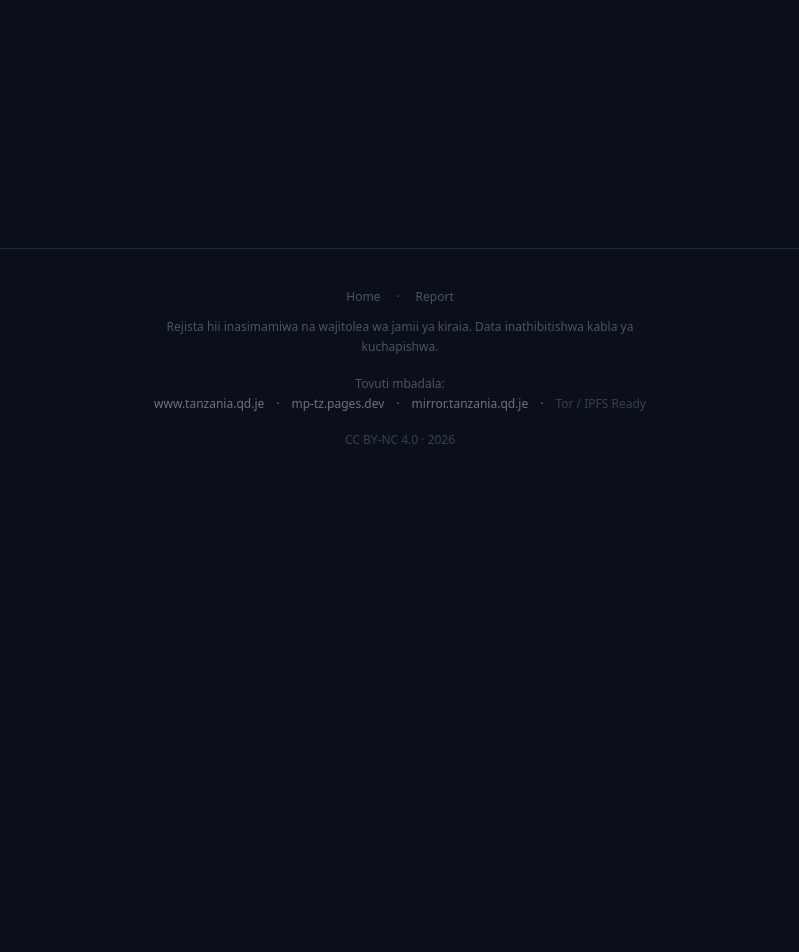
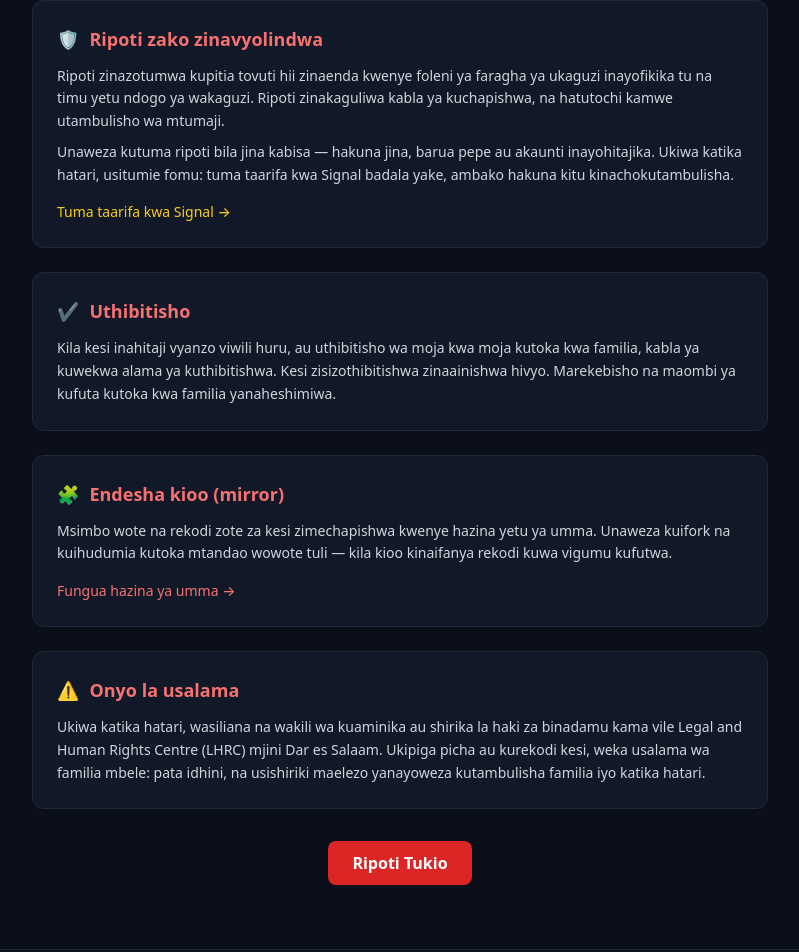
Before and after one commit to mashimi/tanzaniamissing, a Next.js app in the folder mp-tz/: page /about in a window 1280 px wide. Before the commit this address had no page. Shown: the part 657-1609 px from the top of the page, without its empty margins (240-1039 px from the left). Before the commit the page ends 1145 px from the top, so only its background shows below. Built offline with nearby package versions, Linux system fonts and the light colour scheme.

Commit message:
Add bilingual About page with registry transparency sections

```diff
--- /dev/null
+++ b/mp-tz/src/app/about/page.tsx
@@ -0,0 +1,103 @@
+"use client";
+import Link from "next/link";
+import { useI18n } from "@/i18n/I18nProvider";
+
+const REPO_URL = "https://github.com/mashimi/tanzaniamissing";
+
+export default function AboutPage() {
+  const { t } = useI18n();
+
+  const sections = [
+    {
+      icon: "✊",
+      title: t("about.why_title"),
+      body: [t("about.why")],
+    },
+    {
+      icon: "🗄️",
+      title: t("about.survives_title"),
+      body: [t("about.survives_1"), t("about.survives_2")],
+    },
+    {
+      icon: "🛡️",
+      title: t("about.protection_title"),
+      body: [t("about.protection_1"), t("about.protection_2")],
+      signalLink: true,
+    },
+    {
+      icon: "✔️",
+      title: t("about.verification_title"),
+      body: [t("about.verification")],
+    },
+    {
+      icon: "🧩",
+      title: t("about.mirror_title"),
+      body: [t("about.mirror")],
+      repoLink: true,
+    },
+    {
+      icon: "⚠️",
+      title: t("about.safety_title"),
+      body: [t("about.safety")],
+    },
+  ];
+
+  return (
+    <div className="max-w-3xl mx-auto px-4 py-10">
+      <h1 className="text-3xl md:text-4xl font-extrabold text-white mb-8">
+        {t("about.heading")}
+      </h1>
+
+      <div className="space-y-6">
+        {sections.map((s, i) => (
+          <section
+            key={i}
+            className="bg-gray-900 border border-gray-800 rounded-xl p-6"
+          >
+            <h2 className="flex items-center gap-2.5 text-lg font-bold text-red-400 mb-3">
+              <span aria-hidden="true">{s.icon}</span>
+              {s.title}
+            </h2>
+            {s.body.map((paragraph, j) => (
+              <p
+                key={j}
+                className="text-gray-300 text-sm leading-relaxed mb-2 last:mb-0"
+              >
+                {paragraph}
+              </p>
+            ))}
+            {s.signalLink && (
+              <a
+                href="/api/signal"
+                target="_blank"
+                rel="noopener noreferrer"
+                className="inline-block mt-2 text-yellow-400 hover:text-yellow-300 text-sm font-medium transition-colors"
+              >
+                {t("about.protection_signal")}
+              </a>
+            )}
+            {s.repoLink && (
+              <a
+                href={REPO_URL}
+                target="_blank"
+                rel="noopener noreferrer"
+                className="inline-block mt-2 text-red-400 hover:text-red-300 text-sm font-medium transition-colors"
+              >
+                {t("about.repo_link")}
+              </a>
+            )}
+          </section>
+        ))}
+      </div>
+
+      <div className="mt-8 text-center">
+        <Link
+          href="/submit/"
+          className="inline-block bg-red-600 hover:bg-red-500 text-white font-semibold px-6 py-2.5 rounded-lg transition-colors"
+        >
+          {t("nav.submit")}
+        </Link>
+      </div>
+    </div>
+  );
+}
--- a/mp-tz/src/components/Footer.tsx
+++ b/mp-tz/src/components/Footer.tsx
@@ -7,6 +7,8 @@ export default function Footer() {
     <footer className="border-t border-gray-800 py-10 px-4 text-center space-y-3">
       <div className="flex justify-center gap-4 text-xs text-gray-600 mb-2">
         <a href="/" className="hover:text-gray-400 transition-colors">Home</a>
+        <span>·</span>
+        <a href="/about/" className="hover:text-gray-400 transition-colors">About</a>
         <span>·</span>
         <a href="/submit/" className="hover:text-gray-400 transition-colors">Report</a>
       </div>
--- a/mp-tz/src/components/Navbar.tsx
+++ b/mp-tz/src/components/Navbar.tsx
@@ -23,6 +23,7 @@ export default function Navbar() {
         {/* Desktop nav */}
         <div className="hidden sm:flex items-center gap-5 text-sm">
           <Link href="/" className="text-gray-400 hover:text-white transition-colors">{t("nav.home")}</Link>
+          <Link href="/about/" className="text-gray-400 hover:text-white transition-colors">{t("nav.about")}</Link>
           <Link
             href="/submit/"
             className="bg-red-600 hover:bg-red-500 text-white font-semibold px-4 py-1.5 rounded-lg transition-colors"
@@ -53,6 +54,9 @@ export default function Navbar() {
           <Link href="/" onClick={() => setOpen(false)} className="block text-gray-300 hover:text-white py-1">
             {t("nav.home")}
           </Link>
+          <Link href="/about/" onClick={() => setOpen(false)} className="block text-gray-300 hover:text-white py-1">
+            {t("nav.about")}
+          </Link>
           <Link href="/submit/" onClick={() => setOpen(false)}
             className="block bg-red-600 text-white font-semibold px-4 py-2 rounded-lg text-center">
             {t("nav.submit")}
--- a/mp-tz/src/i18n/locales/en.json
+++ b/mp-tz/src/i18n/locales/en.json
@@ -2,6 +2,25 @@
   "site.title": "Missing Persons Registry – Tanzania",
   "nav.home": "Home",
   "nav.submit": "Report a Case",
+  "nav.about": "About",
+
+  "about.heading": "About this registry",
+  "about.why_title": "Why we exist",
+  "about.why": "Across Tanzania, people are taken — sometimes by armed men in civilian clothes, sometimes never to be seen again. Families search for answers while official records stay silent. This registry is maintained by civil-society volunteers to document every case, so that no one is forgotten and so that the record cannot simply be erased.",
+  "about.survives_title": "How the record survives",
+  "about.survives_1": "This website is a static site — it has no database of cases that can be quietly edited or switched off. Every verified case is stored as a permanent, open JSON record in a public repository that anyone can read, copy and archive.",
+  "about.survives_2": "The site is served from independent mirrors, and any person or organization can re-host the entire registry from the public repository. The more mirrors, the stronger the record.",
+  "about.protection_title": "How submissions are protected",
+  "about.protection_1": "Reports submitted through this site go only to a private review queue that is accessible solely to our small moderation team. Reports are reviewed before anything is published, and we never publish the identity of a submitter.",
+  "about.protection_2": "You may submit completely anonymously — no name, email or account is required. If you are at risk, do not use the form: send a tip on Signal instead, which requires nothing that identifies you.",
+  "about.protection_signal": "Send a tip on Signal →",
+  "about.verification_title": "Verification",
+  "about.verification": "Every case requires at least two independent sources, or direct confirmation from the family, before it is marked as verified. Unverified cases are labelled as such. Corrections and removal requests from families are honoured.",
+  "about.mirror_title": "Run a mirror",
+  "about.mirror": "The full source code and all case records are published in our public repository. You can fork it and serve the static build from any static host — each mirror makes the record harder to erase.",
+  "about.repo_link": "Open the public repository →",
+  "about.safety_title": "Safety notice",
+  "about.safety": "If you are in danger, contact a trusted lawyer or a human-rights organisation such as the Legal and Human Rights Centre (LHRC) in Dar es Salaam. When documenting a case, put the family's safety first: get consent, and never share details that could identify a family at risk.",
 
   "home.heading": "People Who Have Been Disappeared in Tanzania",
   "home.tagline": "Documenting enforced disappearances. Every name matters.",
--- a/mp-tz/src/i18n/locales/sw.json
+++ b/mp-tz/src/i18n/locales/sw.json
@@ -2,6 +2,25 @@
   "site.title": "Rejista ya Watu Waliopotea – Tanzania",
   "nav.home": "Nyumbani",
   "nav.submit": "Ripoti Tukio",
+  "nav.about": "Kuhusu",
+
+  "about.heading": "Kuhusu rejista hii",
+  "about.why_title": "Kwa nini tunafanya hivi",
+  "about.why": "Tanzania nzima, watu hutekwa — wakati mwingine na wanaume wanaovalia vazi la kiraia wenye silaha, wakati mwingine hawarudilwi tena. Familia wanatafuta majibu wakati rekodi za rasmi zinanyamaza. Rejista hii inasimamiwa na wajitolea wa jamii ya kiraia ili kurekodi kila kesi, ili mtu yeyote asisahaulike na ili rekodi isifutwe kwa urahisi.",
+  "about.survives_title": "Rekodi hii inavyodumu",
+  "about.survives_1": "Tovuti hii ni tovuti tuli (static) — haina hifadhidata ya kesi inayoweza kubadilishwa au kuzimwa kimya. Kila kesi iliyothibitishwa imehifadhiwa kama rekodi ya kudumu ya JSON, wazi, kwenye hazina ya umma ambayo mtu yeyote anaweza kuisoma, kunakili na kuhifadhi.",
+  "about.survives_2": "Tovuti hutolewa kutoka kwenye vioo huru (mirrors) mbalimbali, na mtu yeyote au shirika lolote linaweza kuipangisha upya rejista nzima kutoka hazina ya umma. Voo ndipo nguvu — kadiri vioo vyogi, ndivyo rekodi inavyokuwa imara.",
+  "about.protection_title": "Ripoti zako zinavyolindwa",
+  "about.protection_1": "Ripoti zinazotumwa kupitia tovuti hii zinaenda kwenye foleni ya faragha ya ukaguzi inayofikika tu na timu yetu ndogo ya wakaguzi. Ripoti zinakaguliwa kabla ya kuchapishwa, na hatutochi kamwe utambulisho wa mtumaji.",
+  "about.protection_2": "Unaweza kutuma ripoti bila jina kabisa — hakuna jina, barua pepe au akaunti inayohitajika. Ukiwa katika hatari, usitumie fomu: tuma taarifa kwa Signal badala yake, ambako hakuna kitu kinachokutambulisha.",
+  "about.protection_signal": "Tuma taarifa kwa Signal →",
+  "about.verification_title": "Uthibitisho",
+  "about.verification": "Kila kesi inahitaji vyanzo viwili huru, au uthibitisho wa moja kwa moja kutoka kwa familia, kabla ya kuwekwa alama ya kuthibitishwa. Kesi zisizothibitishwa zinaainishwa hivyo. Marekebisho na maombi ya kufuta kutoka kwa familia yanaheshimiwa.",
+  "about.mirror_title": "Endesha kioo (mirror)",
+  "about.mirror": "Msimbo wote na rekodi zote za kesi zimechapishwa kwenye hazina yetu ya umma. Unaweza kuifork na kuihudumia kutoka mtandao wowote tuli — kila kioo kinaifanya rekodi kuwa vigumu kufutwa.",
+  "about.repo_link": "Fungua hazina ya umma →",
+  "about.safety_title": "Onyo la usalama",
+  "about.safety": "Ukiwa katika hatari, wasiliana na wakili wa kuaminika au shirika la haki za binadamu kama vile Legal and Human Rights Centre (LHRC) mjini Dar es Salaam. Ukipiga picha au kurekodi kesi, weka usalama wa familia mbele: pata idhini, na usishiriki maelezo yanayoweza kutambulisha familia iyo katika hatari.",
 
   "home.heading": "Watu Walioteswa na Kufichwa Tanzania",
   "home.tagline": "Kurekodi uteshaji wa watu. Kila jina lina umuhimu.",
```
